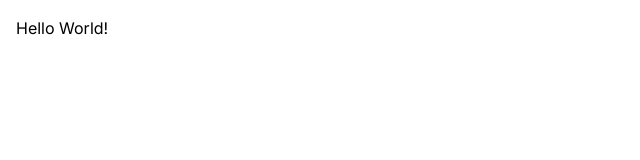
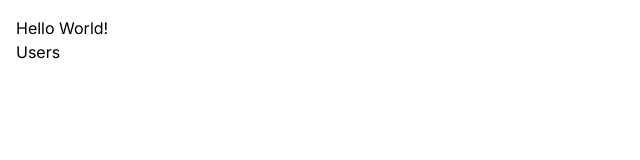
Before and after one commit to VikashPR/nextjs-trace-mosh-yt, a Next.js app: page / in a window 1280 px wide. Shown: the top 160 px of the page, without its empty margins (0-640 px from the left). Built offline with nearby package versions, Linux system fonts and the light colour scheme.

Commit message:
Add link to users page

```diff
--- a/app/page.tsx
+++ b/app/page.tsx
@@ -1,9 +1,11 @@
 import Image from "next/image";
+import Link from "next/link";
 
 export default function Home() {
   return (
    <main>
     <h1>Hello World!</h1>
+    <Link href="/users">Users</Link>
    </main>
   );
 }
```
